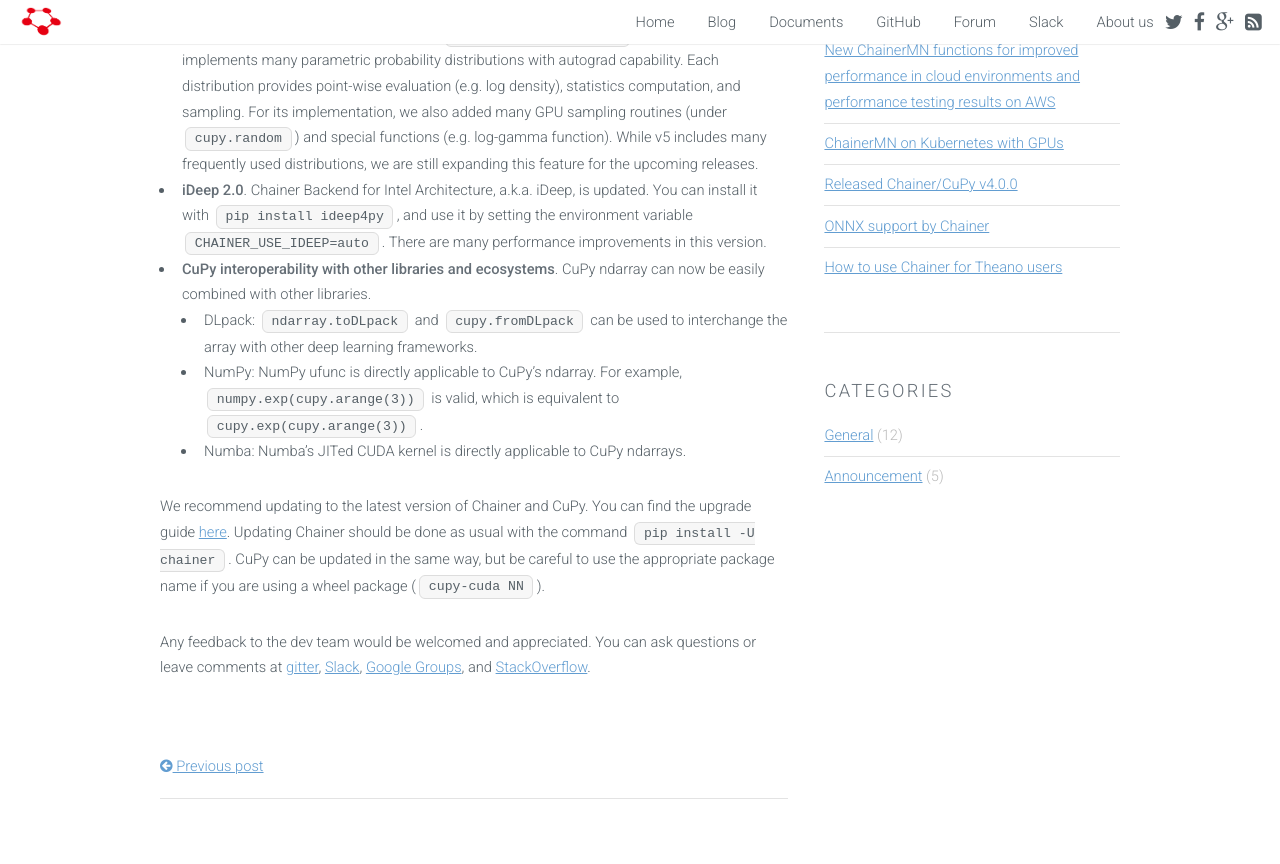
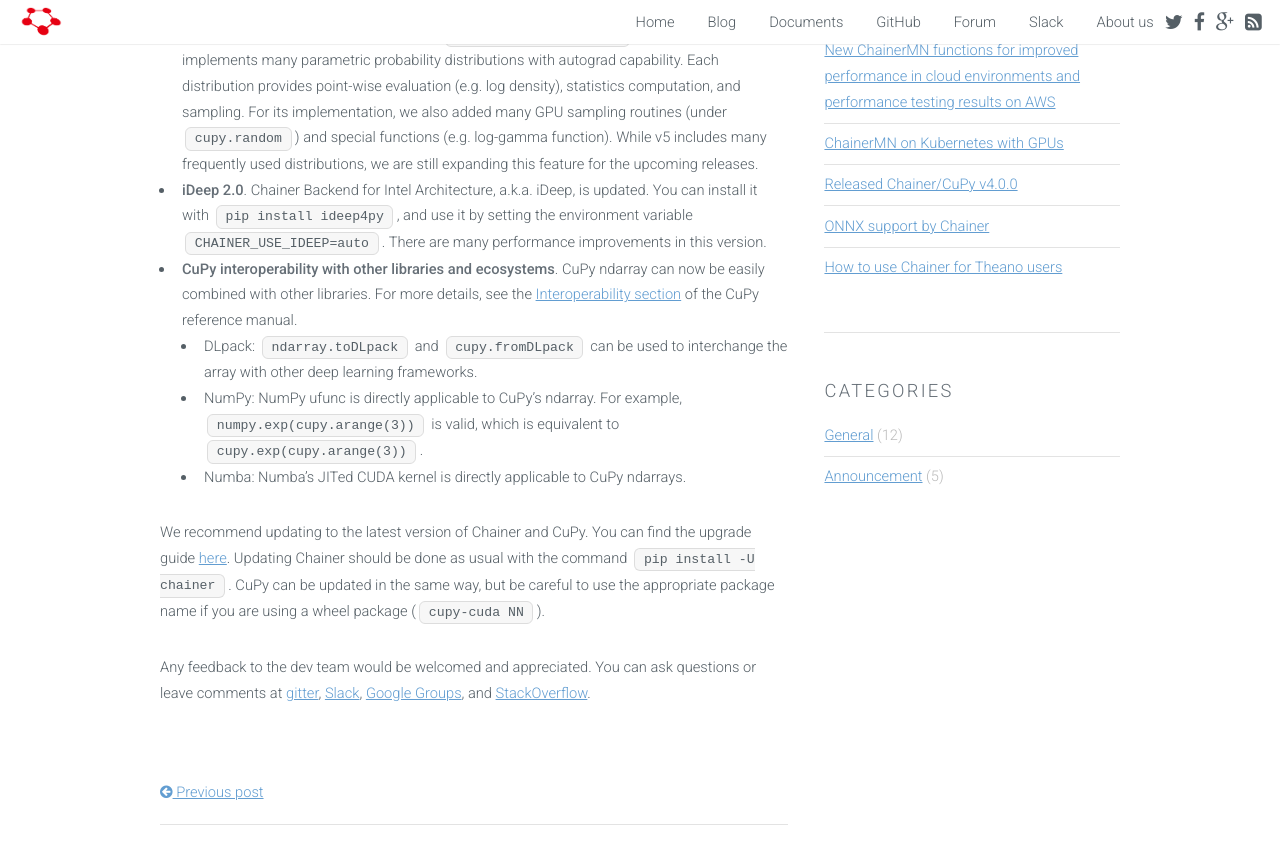
Before and after one commit to chainer/chainer.org, a Jekyll site: the page built from _posts/2018-10-25-released-v5.md, in a window 1280 px wide and 900 px high, scrolled down 821 px. Shown: the top 864 px of the window. Built offline with Jekyll 4.4.1, drawn with Linux system fonts in a browser that asks for light colours.

Commit message:
Add a link to interoperability section

```diff
--- a/_posts/2018-10-25-released-v5.md
+++ b/_posts/2018-10-25-released-v5.md
@@ -35,6 +35,7 @@
   There are many performance improvements in this version.
 - **CuPy interoperability with other libraries and ecosystems**.
   CuPy ndarray can now be easily combined with other libraries.
+  For more details, see the [Interoperability section](https://docs-cupy.chainer.org/en/v5.0.0/reference/interoperability.html) of the CuPy reference manual.
   - DLpack: `ndarray.toDLpack` and `cupy.fromDLpack` can be used to interchange the array with other deep learning frameworks.
   - NumPy: NumPy ufunc is directly applicable to CuPy's ndarray. For example, `numpy.exp(cupy.arange(3))` is valid, which is equivalent to `cupy.exp(cupy.arange(3))`.
   - Numba: Numba's JITed CUDA kernel is directly applicable to CuPy ndarrays.
```
